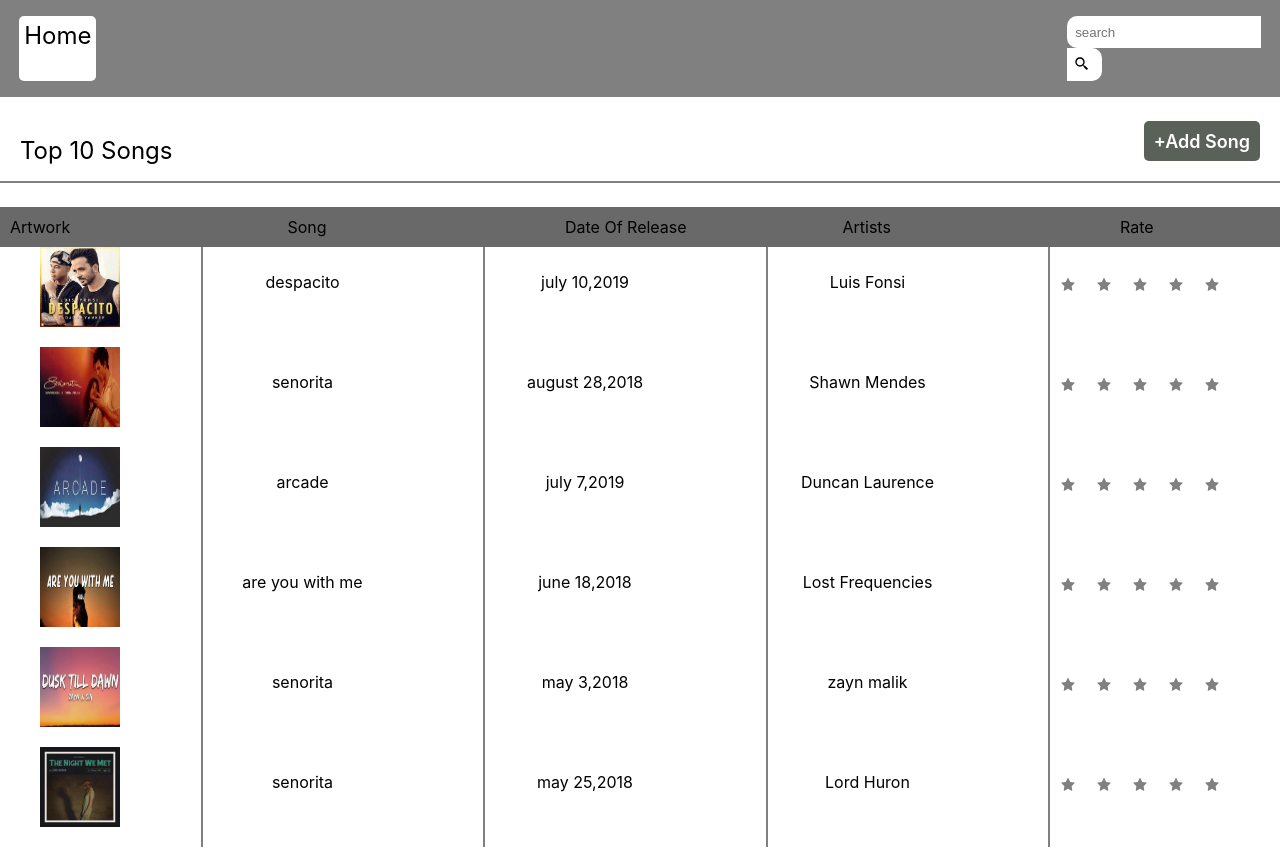
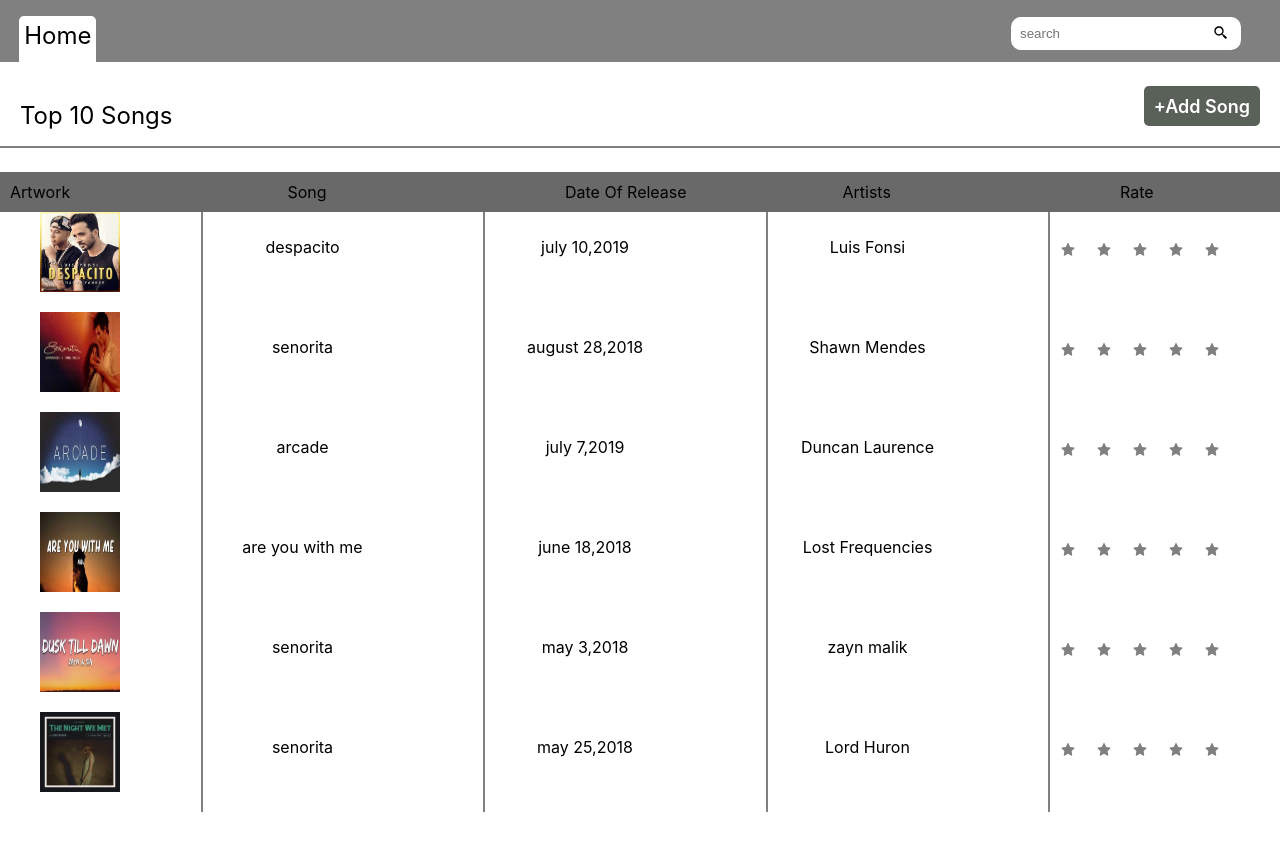
Before and after one commit to divyanshu9307/client_deltax_assignment, a React (Create React App) app: page / in a window 1280 px wide. Shown: the top 849 px of the page. Built offline with nearby package versions, Linux system fonts and the light colour scheme.

Commit message:
FINAL PROJECT SUBMIT

```diff
--- a/src/App.css
+++ b/src/App.css
@@ -38,6 +38,7 @@
 }
 
 .navbar{
+  height: 30px;
   padding: 1em 1.2em;
   display: flex;
   justify-content: space-between;
@@ -48,10 +49,12 @@
   padding: 5px;
   font-size: 1.5rem;
   background-color: white;
+  border-bottom: 40px solid white ;
 }
-searchbox{
+.searchbox{
   display: flex;
-  padding-top: 15px;
+  flex-direction: row;
+  padding-top: 5px;
   padding-right: 20px;
   border-radius: 15px;
   justify-content: center;
@@ -270,3 +273,8 @@ searchbox{
   border: 1px solid #999;
   font-size: 20px;
 }
+
+.errorMessage{
+  color: red;
+  font-size: 12px;
+}
--- a/src/App.js
+++ b/src/App.js
@@ -21,10 +21,11 @@ import Artistpage from './subpages/Artistpage';
 
 const App = () => {
   return (
-
+    <>
+    <Header />
    <Switch>
       <Route exact path="/">
-        <Header />
+
         <Topsongs/>
          <Header1/>
 
@@ -113,6 +114,7 @@ const App = () => {
         <Newsong/>
         </Route>
    </Switch>
+   </>
   )
 }
 
```
